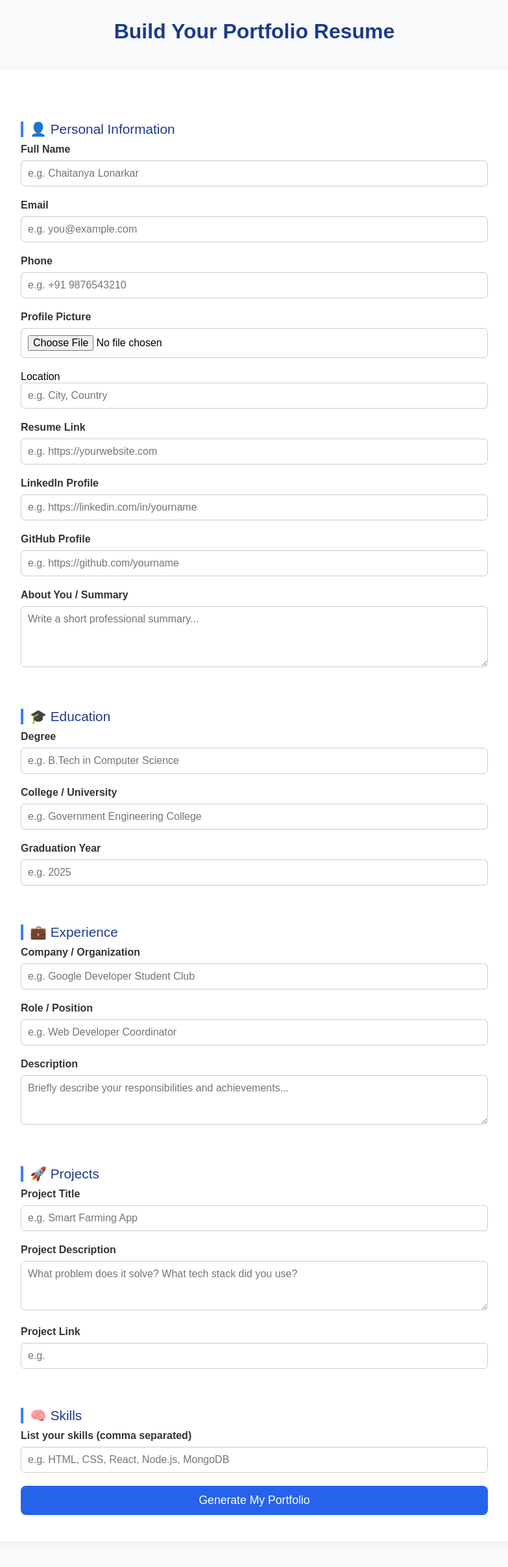
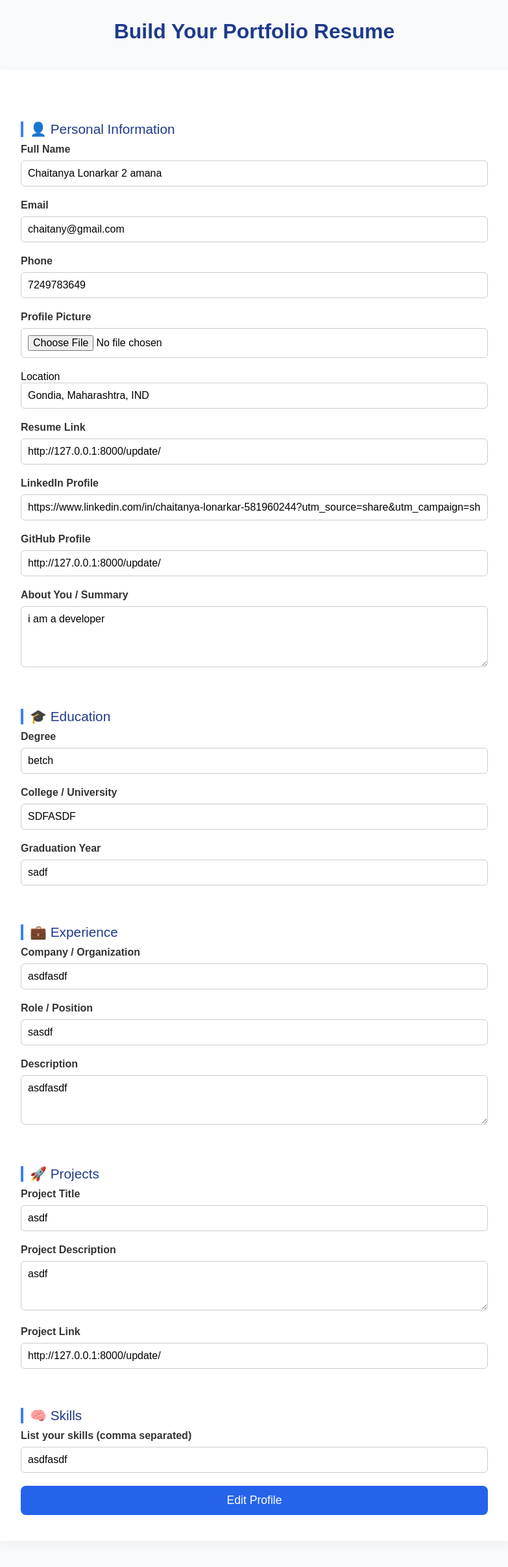
Before and after one commit to ChaitanyaLonarkar/DjangoPractice, a Django app: page /update/ in a window 1280 px wide. Shown: the whole page at 65% size, without its empty margins (248-1031 px from the left). Run offline with Django 5.2, Linux system fonts and the light colour scheme; a user stored in the database is signed in; data comes from the database, SQL or seed files in the repository; both versions use the stored data as it was after the commit.

Commit message:
edit done

```diff
--- a/Assement diwali/portfolio/folio/templates/profile_form.html
+++ b/Assement diwali/portfolio/folio/templates/profile_form.html
@@ -91,66 +91,71 @@
 
     <div class="section-title">👤 Personal Information</div>
     <label>Full Name</label>
-    <input type="text" name="name" placeholder="e.g. Chaitanya Lonarkar" required>
+    <input type="text" name="name" value='{% if user.name  %}{{ user.name }}{% endif %}' placeholder="e.g. Chaitanya Lonarkar" required>
 
     <label>Email</label>
-    <input type="email" name="email" placeholder="e.g. you@example.com" required>
+    <input type="email" value='{% if user.email  %}{{ user.email }}{% endif %}' name="email"  placeholder="e.g. you@example.com" required>
 
     <label>Phone</label>
-    <input type="text" name="phone" placeholder="e.g. +91 9876543210" >
+    <input type="text" value='{% if user.phone  %}{{ user.phone }}{% endif %}' name="phone" placeholder="e.g. +91 9876543210" >
 
     <label>Profile Picture</label>
-    <input type="file" name="profile" id="">
+    <input type="file" value='{% if user.  %}{{ user. }}{% endif %}' name="profile" id="">
 
     <lable>Location</label>
-    <input type="text" name="location" placeholder="e.g. City, Country">
+    <input type="text" value='{% if user.location  %}{{ user.location }}{% endif %}' name="location" placeholder="e.g. City, Country">
 
     <label>Resume Link</label>
-    <input type="text" name="resume" placeholder="e.g. https://yourwebsite.com">
+    <input type="text" value='{% if user.resume  %}{{ user.resume }}{% endif %}' name="resume" placeholder="e.g. https://yourwebsite.com">
 
     <label>LinkedIn Profile</label>
-    <input type="text" name="linkedin" placeholder="e.g. https://linkedin.com/in/yourname">
+    <input type="text" value='{% if user.linkedin  %}{{ user.linkedin }}{% endif %}' name="linkedin" placeholder="e.g. https://linkedin.com/in/yourname">
 
     <label>GitHub Profile</label>
-    <input type="text" name="github" placeholder="e.g. https://github.com/yourname">
+    <input type="text" value='{% if user.github  %}{{ user.github }}{% endif %}' name="github" placeholder="e.g. https://github.com/yourname">
 
     <label>About You / Summary</label>
-    <textarea name="bio" rows="4" placeholder="Write a short professional summary..."></textarea>
+    <textarea  name="bio" rows="4" placeholder="Write a short professional summary...">{% if user.bio  %}{{ user.bio }}{% endif %}</textarea>
 
     <div class="section-title">🎓 Education</div>
     <label>Degree</label>
-    <input type="text" name="degree" placeholder="e.g. B.Tech in Computer Science">
+    <input type="text" value='{% if user.degree  %}{{ user.degree }}{% endif %}' name="degree" placeholder="e.g. B.Tech in Computer Science">
 
     <label>College / University</label>
-    <input type="text" name="college" placeholder="e.g. Government Engineering College">
+    <input type="text" value='{% if user.college  %}{{ user.college }}{% endif %}' name="college" placeholder="e.g. Government Engineering College">
 
     <label>Graduation Year</label>
-    <input type="text" name="grad_year" placeholder="e.g. 2025">
+    <input type="text" value='{% if user.graduation_year  %}{{ user.graduation_year }}{% endif %}' name="grad_year" placeholder="e.g. 2025">
 
     <div class="section-title">💼 Experience</div>
     <label>Company / Organization</label>
-    <input type="text" name="company" placeholder="e.g. Google Developer Student Club">
+    <input type="text" value='{% if user.company  %}{{ user.company }}{% endif %}' name="company" placeholder="e.g. Google Developer Student Club">
 
     <label>Role / Position</label>
-    <input type="text" name="role" placeholder="e.g. Web Developer Coordinator">
+    <input type="text" value='{% if user.position  %}{{ user.position }}{% endif %}' name="role" placeholder="e.g. Web Developer Coordinator">
 
     <label>Description</label>
-    <textarea name="experience_desc" rows="3" placeholder="Briefly describe your responsibilities and achievements..."></textarea>
+    <textarea  name="experience_desc" rows="3" placeholder="Briefly describe your responsibilities and achievements...">{% if user.responsibilities  %}{{ user.responsibilities }}{% endif %}</textarea>
 
     <div class="section-title">🚀 Projects</div>
     <label>Project Title</label>
-    <input type="text" name="project_title" placeholder="e.g. Smart Farming App">
+    <input type="text" value='{% if user.projects_title  %}{{ user.projects_title }}{% endif %}' name="project_title" placeholder="e.g. Smart Farming App">
 
     <label>Project Description</label>
-    <textarea name="project_desc" rows="3" placeholder="What problem does it solve? What tech stack did you use?"></textarea>
+    <textarea  name="project_desc" rows="3" placeholder="What problem does it solve? What tech stack did you use?">{% if user.project_desc  %}{{ user.project_desc }}{% endif %}</textarea>
     <label>Project Link</label>
-    <input type="text" name="project_link" placeholder="e.g.">
+    <input type="text" value='{% if user.project_link  %}{{ user.project_link }}{% endif %}' name="project_link" placeholder="e.g.">
 
     <div class="section-title">🧠 Skills</div>
     <label>List your skills (comma separated)</label>
-    <input type="text" name="skills" placeholder="e.g. HTML, CSS, React, Node.js, MongoDB">
+    <input type="text" value='{% if user.skills  %}{{ user.skills }}{% endif %}' name="skills" placeholder="e.g. HTML, CSS, React, Node.js, MongoDB">
 
-    <button type="submit">Generate My Portfolio</button>
+    {% if request.user.is_authenticated %}
+    <button type="submit">Edit Profile</button>
+{% else %}  <button type="submit">Generate My Profile</button>
+    {% endif %}
+
+
   </form>
 
 </body>
```
Also changed, not shown: Assement diwali/portfolio/db.sqlite3.
